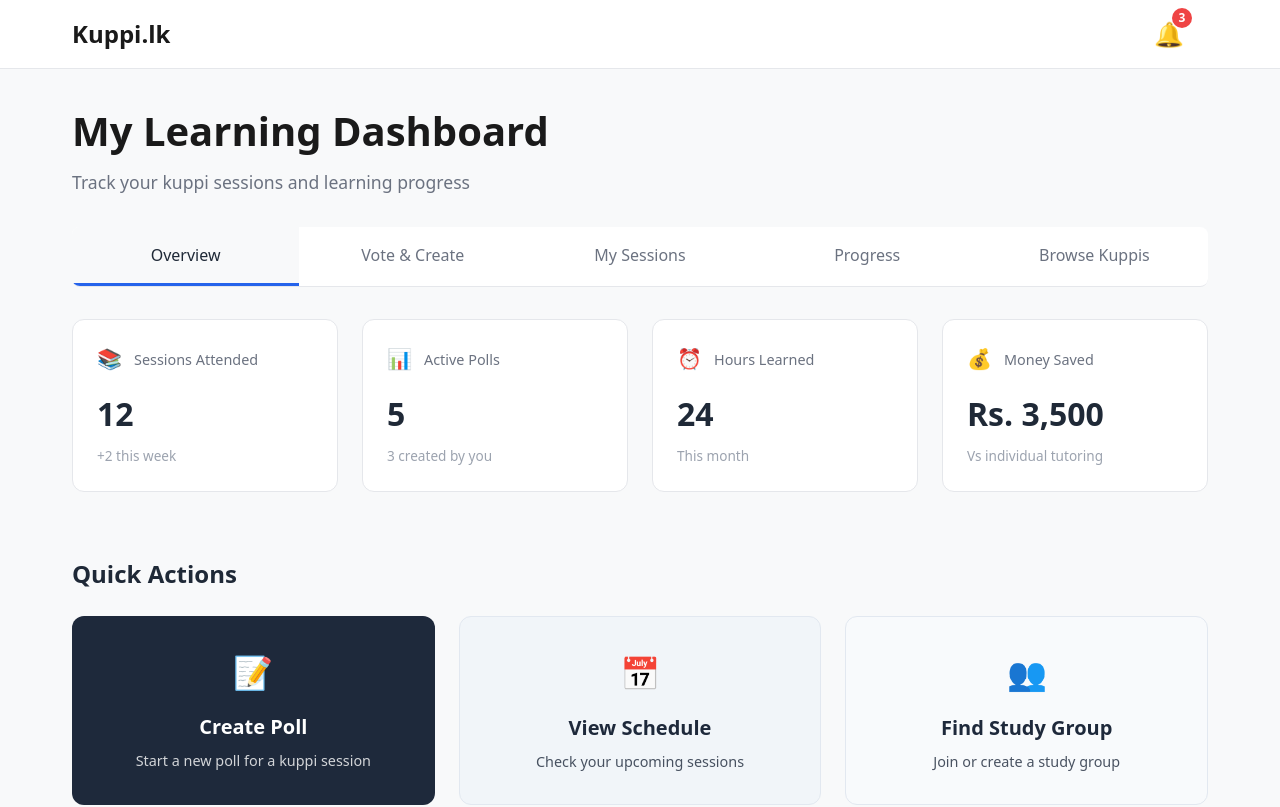
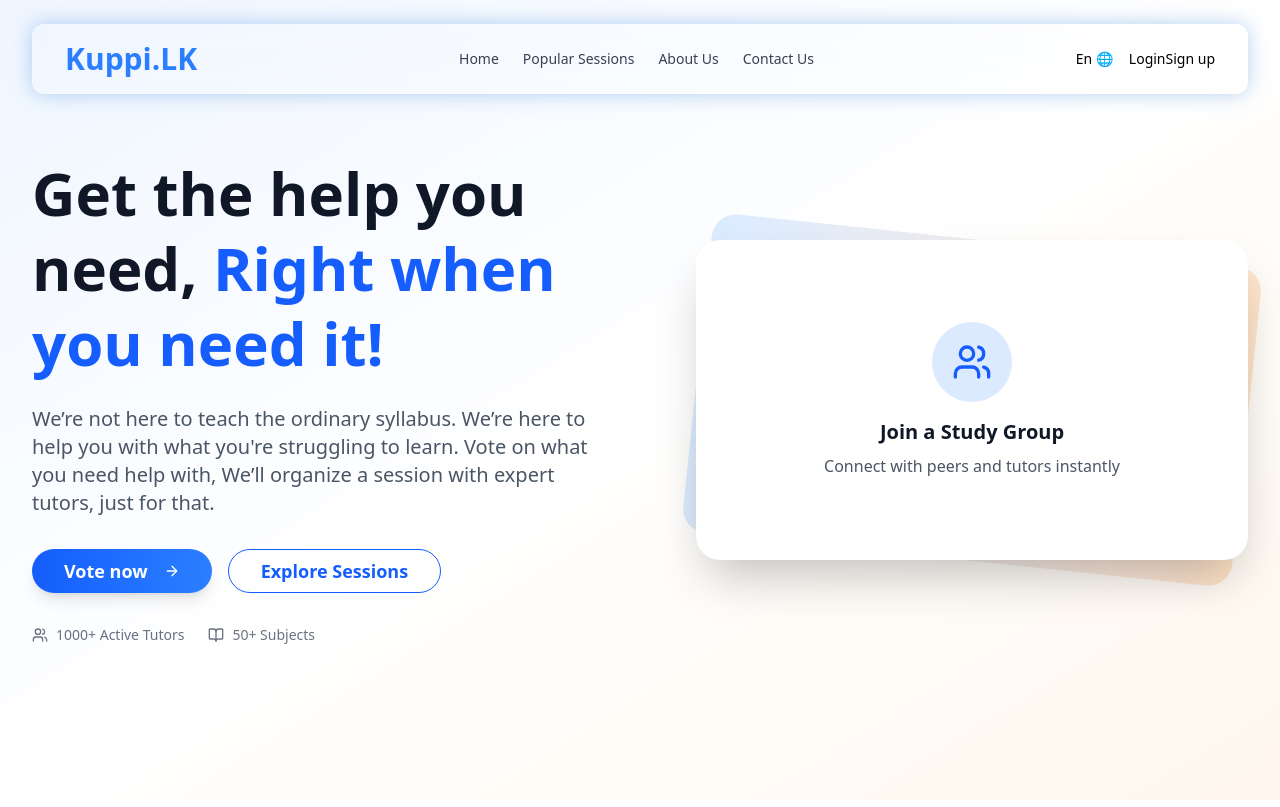
Before and after one commit to Nxtiv-software/Kuppi, a React (Vite) app: page / in a window 1280 px wide. Shown: the top 807 px of the page. Built offline with nearby package versions, Linux system fonts and the light colour scheme; no server answers.

Commit message:
init commit

```diff
--- a/src/App.jsx
+++ b/src/App.jsx
@@ -1,9 +1,9 @@
-// import Header from "./ui/Header"
-// import Hero from "./ui/Hero"
-// import Features from "./ui/Features"
-// import HowItWorks from "./ui/HowItWorks"
-// import Testimonials from "./ui/Testimonials"
-// import Footer from "./ui/Footer"
+import Header from "./ui/Header"
+import Hero from "./ui/Hero"
+import Features from "./ui/Features"
+import HowItWorks from "./ui/HowItWorks"
+import Testimonials from "./ui/Testimonials"
+import Footer from "./ui/Footer"
 // import StudentOverview from "./features/student-dashboard/StudentOverview"
 import StudentDashboard from "./features/students-dashboard/StudentDasboard"
 
@@ -12,12 +12,12 @@ function App() {
 
   return (
     <>
-      {/* <Header/>
+      <Header/>
       <Hero/>
       <Features/>
       <HowItWorks/>
       <Testimonials/>
-      <Footer/> */}
+      <Footer/>
 
       <StudentDashboard />
     </>
--- a/src/main.jsx
+++ b/src/main.jsx
@@ -1,20 +1,22 @@
-import { StrictMode } from 'react'
-import { createRoot } from 'react-dom/client'
-import './index.css'
-import App from './App.jsx'
+import { StrictMode } from 'react';
+import { createRoot } from 'react-dom/client';
+import './index.css';
+import App from './App.jsx';
 import { ClerkProvider } from '@clerk/clerk-react';
+import { BrowserRouter } from 'react-router-dom';
 
-// Import your Publishable Key
-const PUBLISHABLE_KEY = import.meta.env.VITE_CLERK_PUBLISHABLE_KEY
+const PUBLISHABLE_KEY = import.meta.env.VITE_CLERK_PUBLISHABLE_KEY;
 
 if (!PUBLISHABLE_KEY) {
-  throw new Error("Missing Publishable Key")
+  throw new Error("Missing Publishable Key");
 }
 
 createRoot(document.getElementById('root')).render(
   <StrictMode>
-    <ClerkProvider publishableKey={PUBLISHABLE_KEY} afterSignOutUrl='/'>
-      <App />
+    <ClerkProvider publishableKey={PUBLISHABLE_KEY} afterSignOutUrl="/">
+      <BrowserRouter>
+        <App />
+      </BrowserRouter>
     </ClerkProvider>
-  </StrictMode>,
-)
+  </StrictMode>
+);
```
